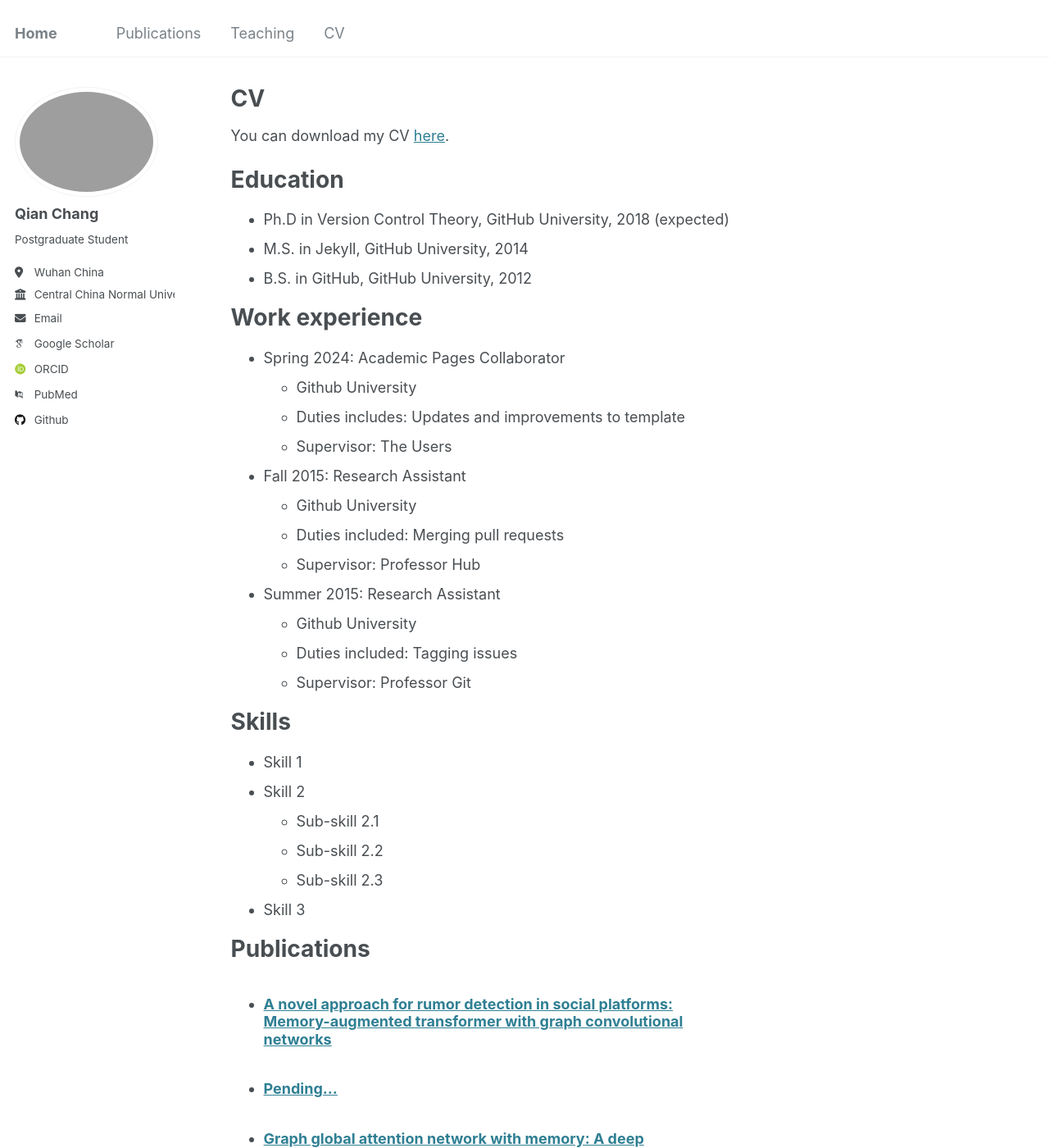
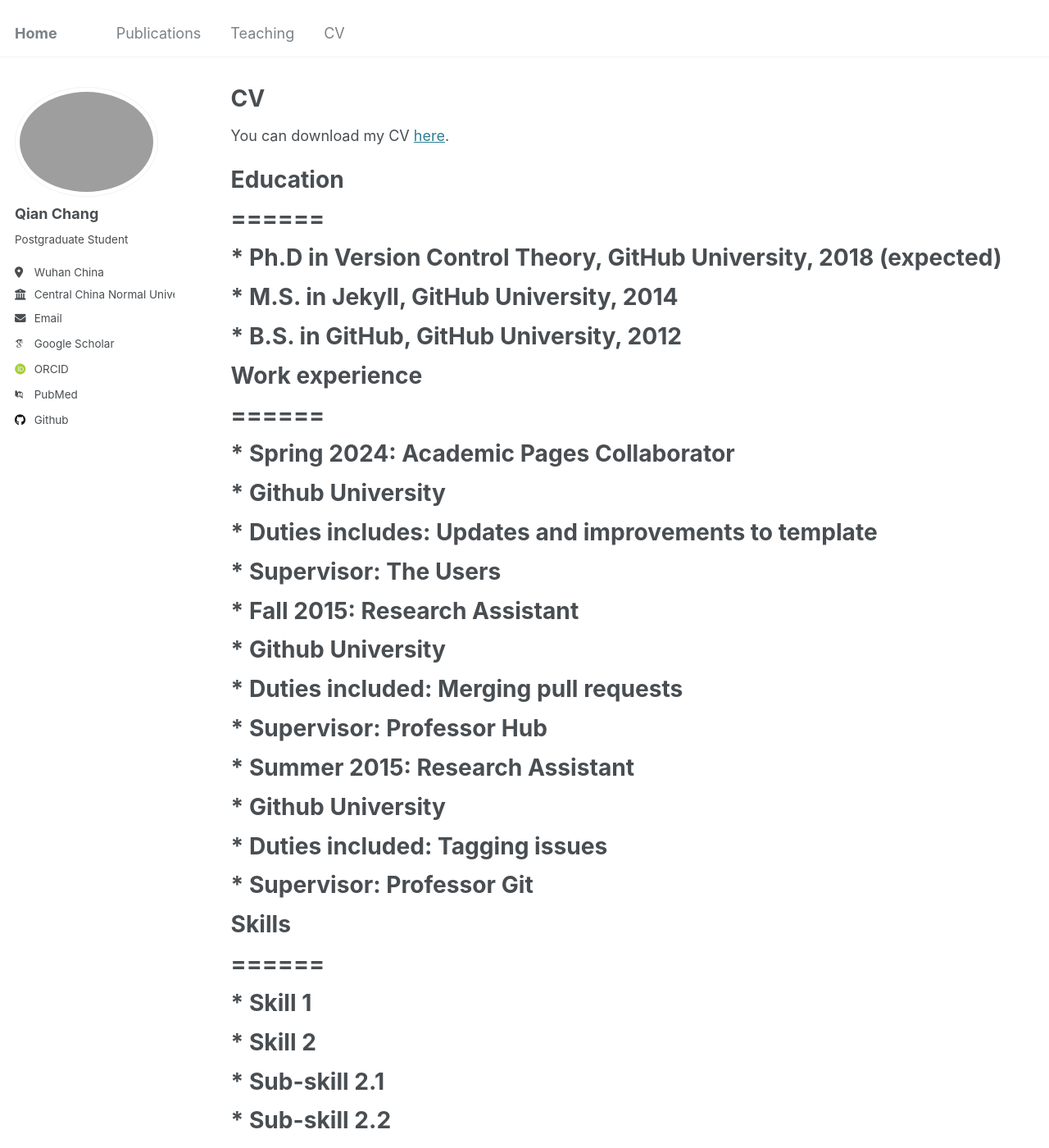
Before and after one commit to QianChang-page/QianChang-page.github.io, a Jekyll site: the page built from _pages/cv.md, in a window 1280 px wide and 1400 px high. Shown: the whole window at 82% size. Built offline with Jekyll 4.4.1, drawn with Linux system fonts in a browser that asks for light colours; some web fonts are replaced; some of the changed text lies outside the part shown.

Commit message:
update cv

```diff
--- a/_pages/cv.md
+++ b/_pages/cv.md
@@ -11,56 +11,56 @@ redirect_from:
 
 You can download my CV [here](https://qianchang-page.github.io/files/cv.pdf).
 
-Education
-======
-* Ph.D in Version Control Theory, GitHub University, 2018 (expected)
-* M.S. in Jekyll, GitHub University, 2014
-* B.S. in GitHub, GitHub University, 2012
+# Education
+# ======
+# * Ph.D in Version Control Theory, GitHub University, 2018 (expected)
+# * M.S. in Jekyll, GitHub University, 2014
+# * B.S. in GitHub, GitHub University, 2012
 
-Work experience
-======
-* Spring 2024: Academic Pages Collaborator
-  * Github University
-  * Duties includes: Updates and improvements to template
-  * Supervisor: The Users
+# Work experience
+# ======
+# * Spring 2024: Academic Pages Collaborator
+#   * Github University
+#   * Duties includes: Updates and improvements to template
+#   * Supervisor: The Users
 
-* Fall 2015: Research Assistant
-  * Github University
-  * Duties included: Merging pull requests
-  * Supervisor: Professor Hub
+# * Fall 2015: Research Assistant
+#   * Github University
+#   * Duties included: Merging pull requests
+#   * Supervisor: Professor Hub
 
-* Summer 2015: Research Assistant
-  * Github University
-  * Duties included: Tagging issues
-  * Supervisor: Professor Git
+# * Summer 2015: Research Assistant
+#   * Github University
+#   * Duties included: Tagging issues
+#   * Supervisor: Professor Git
 
-Skills
-======
-* Skill 1
-* Skill 2
-  * Sub-skill 2.1
-  * Sub-skill 2.2
-  * Sub-skill 2.3
-* Skill 3
+# Skills
+# ======
+# * Skill 1
+# * Skill 2
+#   * Sub-skill 2.1
+#   * Sub-skill 2.2
+#   * Sub-skill 2.3
+# * Skill 3
 
-Publications
-======
-  <ul>{% for post in site.publications reversed %}
-    {% include archive-single-cv.html %}
-  {% endfor %}</ul>
+# Publications
+# ======
+#   <ul>{% for post in site.publications reversed %}
+#     {% include archive-single-cv.html %}
+#   {% endfor %}</ul>
 
-Talks
-======
-  <ul>{% for post in site.talks reversed %}
-    {% include archive-single-talk-cv.html  %}
-  {% endfor %}</ul>
+# Talks
+# ======
+#   <ul>{% for post in site.talks reversed %}
+#     {% include archive-single-talk-cv.html  %}
+#   {% endfor %}</ul>
 
-Teaching
-======
-  <ul>{% for post in site.teaching reversed %}
-    {% include archive-single-cv.html %}
-  {% endfor %}</ul>
+# Teaching
+# ======
+#   <ul>{% for post in site.teaching reversed %}
+#     {% include archive-single-cv.html %}
+#   {% endfor %}</ul>
 
-Service and leadership
-======
-* Currently signed in to 43 different slack teams
+# Service and leadership
+# ======
+# * Currently signed in to 43 different slack teams
```
